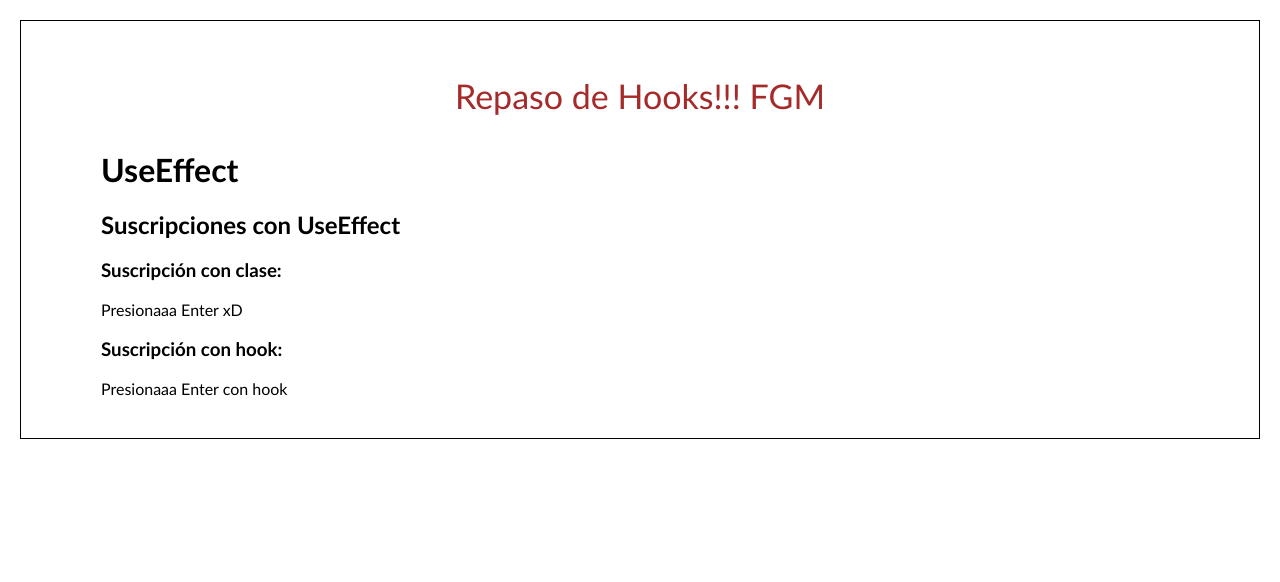
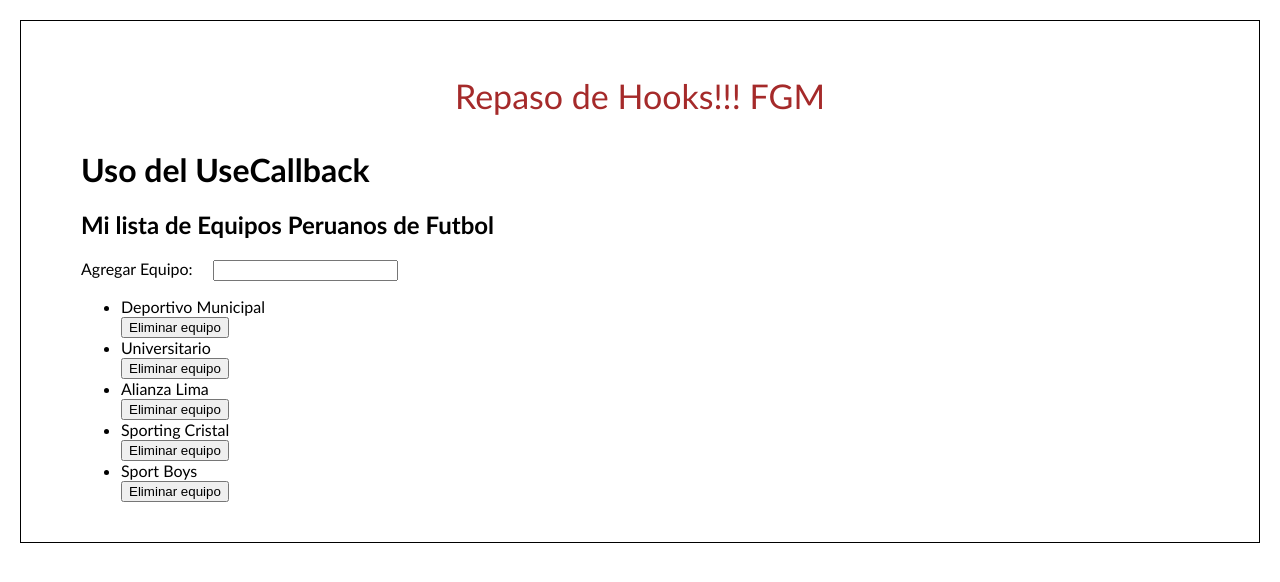
Before and after one commit to FernandoGM2701/hooks-react, a React (Create React App) app: page / in a window 1280 px wide. Shown: the top 582 px of the page. Built offline with nearby package versions, Linux system fonts and the light colour scheme.

Commit message:
Componente sin hook useCallback

```diff
--- a/src/App.js
+++ b/src/App.js
@@ -1,3 +1,4 @@
+import UseCallback from "./components/UseCallback/UseCallback";
 import UseEffect from "./components/UseEffect/UseEffect";
 import UseState from "./components/UseState/UseState";
 import "./styles.css";
@@ -8,7 +9,8 @@ return (
     <div>
       <p>Repaso de Hooks!!! FGM</p>
       {/* <UseState/> */}
-      <UseEffect/>
+      {/* <UseEffect/> */}
+      <UseCallback />
     </div>
   );
 }
--- /dev/null
+++ b/src/components/UseCallback/DetalleEquipos/DetalleEquipos.jsx
@@ -0,0 +1,13 @@
+import React from 'react'
+
+const DetalleEquipos = ({item, eliminarEquipo}) => {
+  console.log("Detalle de equipos renderizado");
+  return (
+    <>
+      <li> {item.name} </li>
+      <button onClick={ () => eliminarEquipo(item.id)}> Eliminar equipo</button>
+    </>
+  );
+};
+
+export default DetalleEquipos;
--- /dev/null
+++ b/src/components/UseCallback/FutbolPeruano/FutbolPeruano.jsx
@@ -0,0 +1,42 @@
+import React, { useState } from 'react'
+import ListaEquipos from '../ListaEquipos/ListaEquipos'
+
+const FutbolPeruano = () => {
+  const equipos = [
+    {id:1, name: "Deportivo Municipal"},
+    {id:2, name: "Universitario"},
+    {id:3, name: "Alianza Lima"},
+    {id:4, name: "Sporting Cristal"},
+    {id:5, name: "Sport Boys"},
+  ];
+  const [equipo, setEquipo] = useState(equipos);
+  const [inputEquipo, setInputEquipo] = useState('');
+
+  const agregarEquipo = ({target}) => {
+    return (
+      setInputEquipo(target.value)
+    )
+  };
+
+  const eliminarEquipo = (id) => {
+    return(
+      setEquipo(equipo.filter( item => item.id !== id))
+    )
+  };
+
+  console.log("Futbol peruano renderizado");
+
+  return (
+    <>
+      <h2>Mi lista de Equipos Peruanos de Futbol</h2>
+      <span>
+        Agregar Equipo:
+        <input style={{marginLeft: "20px"}} value={inputEquipo} onChange={agregarEquipo} />
+      </span>
+      <ListaEquipos equipo={equipo} eliminarEquipo={eliminarEquipo} />
+
+    </>
+  )
+}
+
+export default FutbolPeruano
--- /dev/null
+++ b/src/components/UseCallback/ListaEquipos/ListaEquipos.jsx
@@ -0,0 +1,15 @@
+import React from 'react'
+import DetalleEquipos from '../DetalleEquipos/DetalleEquipos';
+
+const ListaEquipos = ({equipo, eliminarEquipo}) => {
+  console.log("Lista de equipos renderizada");
+  return (
+    <ul>
+      { equipo.map(item => (
+        <DetalleEquipos key={item.id} item={item} eliminarEquipo={eliminarEquipo}  />
+      ))}
+    </ul>
+  )
+}
+
+export default ListaEquipos;
--- /dev/null
+++ b/src/components/UseCallback/UseCallback.jsx
@@ -0,0 +1,13 @@
+import React from 'react';
+import FutbolPeruano from './FutbolPeruano/FutbolPeruano';
+
+const UseCallback = () => {
+  return (
+    <>
+      <h1>Uso del UseCallback</h1>
+      <FutbolPeruano />
+    </>
+  )
+}
+
+export default UseCallback;
--- a/src/components/UseEffect/HookUseEffect/Suscripciones/EnterKeyHook.jsx
+++ b/src/components/UseEffect/HookUseEffect/Suscripciones/EnterKeyHook.jsx
@@ -1,4 +1,4 @@
-import React, { useEffect, useState } from "react";
+import { useEffect } from "react";
 
 const EnterKeyHook = () => {
 
```
